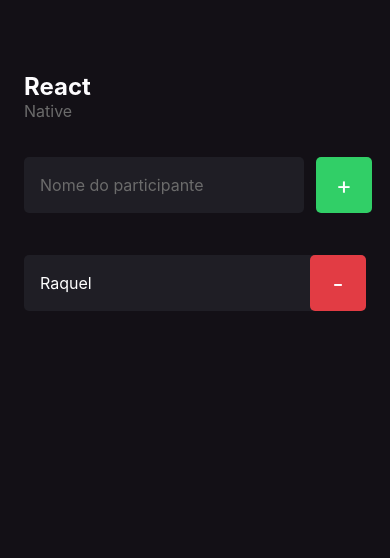
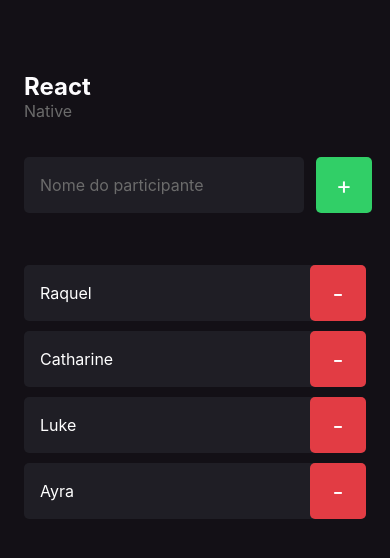
Before and after one commit to raquel-nobre/Treinando, a React Native app: screen / in a window 390 px wide. Shown: the top 558 px of the page. Built offline with nearby package versions, Linux system fonts and the light colour scheme.

Commit message:
add participant

```diff
--- a/src/screens/Home/components/Participant/index.tsx
+++ b/src/screens/Home/components/Participant/index.tsx
@@ -3,16 +3,17 @@
 
 type Props = {
     name: string;
+    onRemove: () => void;
 }
 
-export function Participant({ name }: Props){
+export function Participant({ name, onRemove }: Props){
     return(
         <View style={styles.container}>
             <Text style={styles.name}>
                 {name}
             </Text>
 
-            <TouchableOpacity style={styles.button} >
+            <TouchableOpacity style={styles.button} onPress={onRemove}>
                 <Text style={styles.buttonText}>
                     -
                 </Text>
--- a/src/screens/Home/components/Participant/styles.ts
+++ b/src/screens/Home/components/Participant/styles.ts
@@ -3,6 +3,7 @@
 export const styles = StyleSheet.create({
     container: {
         width: '100%',
+        marginTop: 10,
         backgroundColor: '#1F1E25',
         borderRadius: 5,
         flexDirection: 'row',
--- a/src/screens/Home/index.tsx
+++ b/src/screens/Home/index.tsx
@@ -1,11 +1,16 @@
-import { Text, View, TextInput, TouchableOpacity } from 'react-native';
+import { Text, View, TextInput, TouchableOpacity, FlatList } from 'react-native';
 import { styles } from './styles';
 import { Participant } from './components/Participant';
 
 export default function Home() {
+    const participants = ['Raquel', 'Catharine', 'Luke', 'Ayra'];
 
-    function handleParticipantAdd(){
+    function handleParticipantAdd() {
         console.log('você clicou!');
+    }
+
+    function handleParticipantRemove(name: string) {
+        console.log(`vc clicou em remover ${name} `)
     }
 
     return (
@@ -17,7 +22,7 @@
                 <TextInput
                     style={styles.input}
                     placeholder='Nome do participante'
-            placeholderTextColor= "#6b6b6b"/>
+                    placeholderTextColor="#6b6b6b" />
 
                 <TouchableOpacity style={styles.button}
                     onPress={handleParticipantAdd}
@@ -27,7 +32,24 @@
                     </Text>
                 </TouchableOpacity>
             </View>
-            <Participant name="Raquel"/>
+
+            <FlatList
+                data={participants}
+                keyExtractor={item => item}
+                renderItem={({ item }) => (
+                    <Participant
+                        key={item}
+                        name={item}
+                        onRemove={() => handleParticipantRemove("Raquel")}
+                    />
+                )}
+                showsVerticalScrollIndicator={false}
+                ListEmptyComponent={() => (
+                    <Text style={styles.listEmptyText}>
+                        Ninguém chegou ao evento ainda? Adicione participantes a sua lista de presença
+                    </Text>
+                )}
+            />
         </View>
     );
 }
--- a/src/screens/Home/styles.ts
+++ b/src/screens/Home/styles.ts
@@ -44,6 +44,11 @@
         flexDirection: 'row',
         marginTop: 36,
         marginBottom: 42
+    },
+    listEmptyText: {
+        color: '#FFF',
+        fontSize: 14,
+        textAlign: 'center'
     }
 
 });
```
Lines whose indentation alone changed are shown as unchanged.
